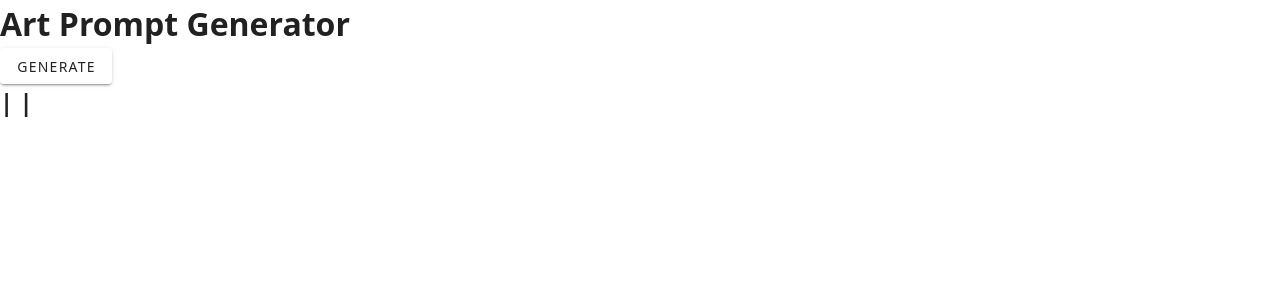
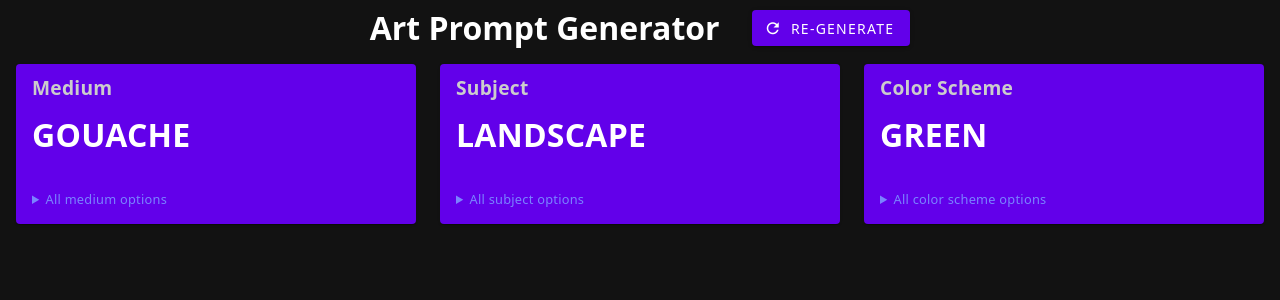
Before and after one commit to johnarban/art-prompt-generator, a Vue app: page / in a window 1280 px wide. Shown: the top 300 px of the page. Built offline with nearby package versions, Linux system fonts and the light colour scheme.

Commit message:
make layout and style update

```diff
--- a/src/App.vue
+++ b/src/App.vue
@@ -1,20 +1,46 @@
 <template>
-  <v-app>
+  <v-app theme="dark">
     <v-main>
 
-      <h1>
-        Art Prompt Generator
-      </h1>
 
-      <!-- button to generate -->
-      <v-btn @click="generatePrompt()">
-        Generate
+      <!-- create chips to preview theme colors -->
+      <!-- <v-chip v-for="color in themeColors" :key="color" :color="color">
+        {{ color }}
+      </v-chip> -->
+
+      <v-container fluid>
+
+        <v-row class="ga-8" align="center" justify="center">
+        <h1>
+          Art Prompt Generator
+        </h1>
+        <v-btn prepend-icon="mdi-refresh" @click="generatePrompt()">
+        Re-Generate
       </v-btn>
+      </v-row>
 
+        <v-row>
+          <v-col v-for="([key, value], _) in randomPrompt" :key="key">
+            <v-card class="prompt__item">
+                <v-card-title>  <span class="prompt__key">{{ key }} </span> </v-card-title>
+                <v-card-text>
+                  <p class="prompt__value">{{ value }} </p>
+                  <details>
+                    <summary> All {{ key }} options </summary>
+                    <ul>
+                      <li v-for="option in promptOptions.get(key)" :key="option">
+                        {{ option }}
+                      </li>
+                    </ul>
+                  </details>
+                </v-card-text>
 
-      <h2>
-      {{ randomMedium }} | {{ randomSubject }} | {{ randomColorScheme }}
-      </h2>
+            </v-card>
+          </v-col>
+        </v-row>
+
+      </v-container>
+
 
 
     </v-main>
@@ -24,26 +50,54 @@
 
 
 <script setup lang="ts">
-  import { ref } from 'vue'
+  import { on } from 'events';
+import { ref, onMounted } from 'vue'
+
+  onMounted(() => {
+    generatePrompt()
+  })
+
+  const medium = ['watercolor', 'pastels', 'oil paint', 'gouache', 'alcohol markers', 'pencil', 'digital']
+  const subject = ['landscape', 'portrait', 'still life', 'abstract', 'animals', 'people', 'architecture', 'botanical']
+  const colorScheme = ['red', 'green', 'blue', 'yellow', 'black & white', 'purple', 'orange', 'pink']
+
+  // vueitfiy theeme colors
+  const themeColors = [
+    'primary',
+    'secondary',
+    'accent',
+    'info',
+    'success',
+    'warning',
+    'error'
+  ]
+
+  const promptOptions = ref(new Map([
+    ['medium', medium],
+    ['subject', subject],
+    ['color scheme', colorScheme]
+  ]))
+
+  // create a random prompt with keys from promptOptions all initialized to ''
+  const randomPrompt = ref(new Map(
+    [...promptOptions.value.keys()].map(key => [key, ''])
+    ))
 
 
 
-  const medium = ref(['watercolor', 'pastels', 'oil paint', 'gouache', 'alcohol markers', 'pencil', 'digital'])
-  const subject = ref(['landscape', 'portrait', 'still life', 'abstract', 'animals', 'people', 'architecture', 'botanical'])
-  const colorScheme = ref(['red', 'green', 'blue', 'yellow', 'black & white', 'purple', 'orange', 'pink'])
-  const randomMedium = ref('')
-  const randomSubject = ref('')
-  const randomColorScheme = ref('')
-
   const pickRandom = (array: string[]) => {
+    // pick a random item from an array
     return array[Math.floor(Math.random() * array.length)]
   }
 
   const generatePrompt = () => {
     console.log('generate prompt');
-    randomMedium.value = pickRandom(medium.value);
-    randomSubject.value = pickRandom(subject.value);
-    randomColorScheme.value = pickRandom(colorScheme.value);
+
+    randomPrompt.value.forEach((_, key) => {
+      randomPrompt.value.set(key, pickRandom(promptOptions.value.get(key) ?? []))
+    })
+
+
   }
 
 
@@ -65,4 +119,37 @@
   line-height: var(--line-height);
 }
 
+* {
+  box-sizing: border-box;
+}
+
+
+details {
+  margin-top: 2rem;
+  font-size: calc(var(--font-size) * 0.8);
+  color: rgb(122, 131, 255);
+  summary {
+    cursor: pointer;
+  }
+
+  ul {
+    list-style: none;
+    padding-left: 0.75rem;
+  }
+}
+
+.prompt__key {
+  font-size: calc(var(--font-size) * 1.2);
+  font-weight: 600;
+  text-transform: capitalize;
+  color: #ccc;
+}
+
+.prompt__value {
+  font-size: calc(var(--font-size) * 2);
+  font-weight: 600;
+  text-transform: uppercase;
+  color: white;
+}
+
 </style>
--- a/src/plugins/vuetify.ts
+++ b/src/plugins/vuetify.ts
@@ -5,22 +5,41 @@
  */
 
 // Styles
-// import '@mdi/font/css/materialdesignicons.css'
+import '@mdi/font/css/materialdesignicons.css'
 import 'vuetify/styles'
+import colors from 'vuetify/util/colors'
 
 // Composables
 import { createVuetify } from 'vuetify'
 
 // https://vuetifyjs.com/en/introduction/why-vuetify/#feature-guides
 export default createVuetify({
+
   theme: {
+    defaultTheme: 'light',
     themes: {
       light: {
         colors: {
-          primary: '#1867C0',
-          secondary: '#5CBBF6',
+          primary: colors.blue.darken2,
+          secondary: colors.grey.darken1,
+          accent: colors.shades.black,
+          error: colors.red.accent3,
+          background: '#FFFFFF',
+          surface: colors.grey.lighten5,
         },
       },
+
+      dark: {
+        colors: {
+          primary: colors.blue.darken2,
+          secondary: colors.grey.darken1,
+          accent: colors.deepOrange.accent4,
+          error: colors.red.accent3,
+          background: '#121212',
+          surface: colors.deepPurple.accent4,
+        },
+      }
+
     },
   },
 })
```
